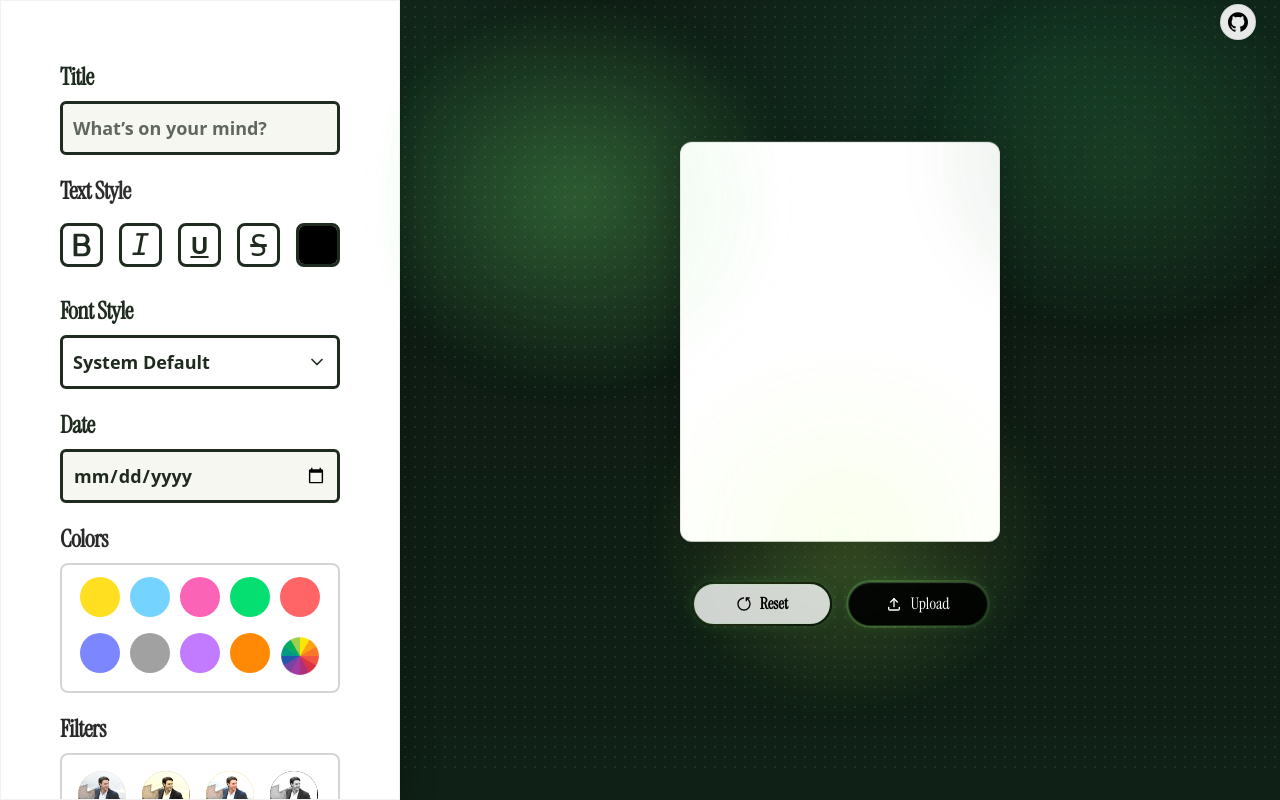
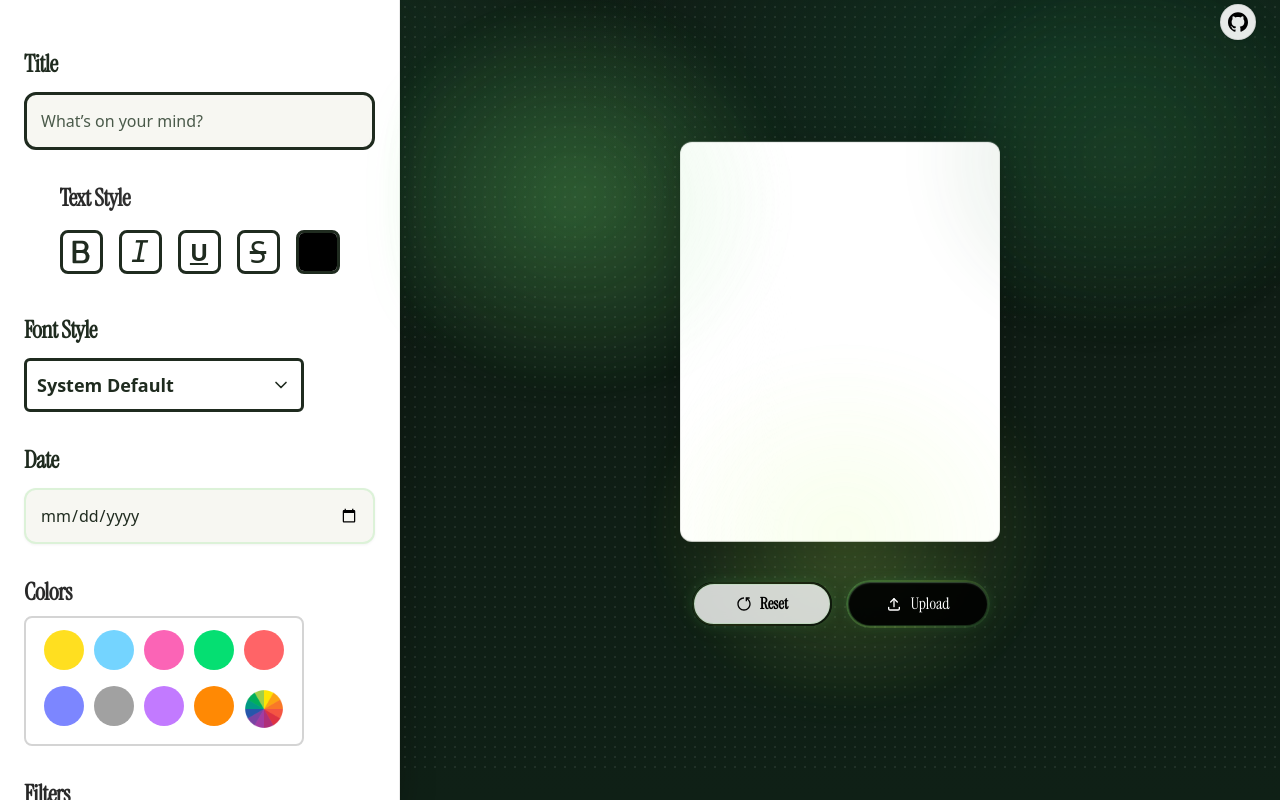
Before and after one commit to devndesigner6/retro-pic-cards, a React (Vite) app: page / in a window 1280 px wide. Shown: the top 800 px of the page. Built offline with nearby package versions, Linux system fonts and the light colour scheme; a web font is replaced by a local one.

Commit message:
Enhance desktop controls with modern styling - rounded inputs, better spacing, green accents

```diff
--- a/src/App.css
+++ b/src/App.css
@@ -264,6 +264,36 @@ body {
   scrollbar-width: none;
 }
 
+/* Modern input styling */
+.modern-input {
+  transition: all 0.3s cubic-bezier(0.4, 0, 0.2, 1);
+  box-shadow: 0 1px 3px rgba(0, 0, 0, 0.05);
+}
+
+.modern-input:hover {
+  box-shadow: 0 2px 6px rgba(110, 220, 111, 0.1);
+}
+
+.modern-input:focus {
+  transform: translateY(-1px);
+  box-shadow: 0 4px 16px rgba(110, 220, 111, 0.15), 0 0 0 1px rgba(110, 220, 111, 0.1);
+}
+
+/* Modern input styling */
+.modern-input {
+  transition: all 0.3s cubic-bezier(0.4, 0, 0.2, 1);
+  box-shadow: 0 1px 3px rgba(0, 0, 0, 0.05);
+}
+
+.modern-input:hover {
+  box-shadow: 0 2px 6px rgba(110, 220, 111, 0.1);
+}
+
+.modern-input:focus {
+  transform: translateY(-1px);
+  box-shadow: 0 4px 16px rgba(110, 220, 111, 0.15), 0 0 0 1px rgba(110, 220, 111, 0.1);
+}
+
 /* Enhanced input styling */
 input[type="text"],
 input[type="date"] {
--- a/src/App.jsx
+++ b/src/App.jsx
@@ -208,39 +208,37 @@ function App() {
 
         </div>
 
-        {/* Desktop controls (unchanged) */}
-        <div className='hidden md:flex h-auto md:h-screen w-auto md:w-100 flex-col items-center pt-15 pb-15 gap-5 order-2 md:order-1 md:overflow-y-auto no-scrollbar text-[var(--text)] bg-[var(--surface)] shadow-[0_12px_32px_rgba(0,0,0,0.25)] border border-[rgba(0,0,0,0.05)]'>
+        {/* Desktop controls */}
+        <div className='hidden md:flex h-auto md:h-screen w-auto md:w-100 flex-col items-center pt-12 pb-12 gap-8 order-2 md:order-1 md:overflow-y-auto no-scrollbar text-[var(--text)] bg-[var(--surface)] shadow-[0_12px_32px_rgba(0,0,0,0.25)] border-r border-[rgba(0,0,0,0.08)]'>
 
-          <div className='flex flex-col gap-2'>
-            <h1 className='text-2xl tracking-tight text-[var(--text)]' style={{fontFamily: "'Instrument Serif', serif", fontWeight: 600}}>Title</h1>
-            <form action="" >
+          <div className='flex flex-col gap-3 w-full px-6'>
+            <h1 className='text-2xl tracking-tight text-[var(--text)] font-semibold' style={{fontFamily: "'Instrument Serif', serif"}}>Title</h1>
+            <form action="" className='w-full'>
 
               <input
               value={title}
               onChange={(e) => setTitle(e.target.value)}
               type="text"
-              className='border-3 rounded-md p-2.5 w-70 text-lg font-semibold bg-[var(--surface-2)] text-[var(--text)] placeholder:text-[rgba(31,43,31,0.7)]'
+              className='border-3 rounded-xl p-3.5 w-full text-base font-medium bg-[var(--surface-2)] text-[var(--text)] placeholder:text-[var(--muted)]'
               placeholder="What’s on your mind?"
               maxLength={50}
               ref={titleRef} />
             </form>
           </div>
 
-
-
-          <div>
+          <div className='w-full px-6'>
             <Bold  value={textColor} onChange={setTextColor}  />
           </div>
 
-          <div>
-            <h1 className='text-2xl mb-2 tracking-tight text-[var(--text)]' style={{fontFamily: "'Instrument Serif', serif", fontWeight: 600}}>Font Style</h1>
+          <div className='w-full px-6'>
+            <h1 className='text-2xl mb-3 tracking-tight text-[var(--text)] font-semibold' style={{fontFamily: "'Instrument Serif', serif"}}>Font Style</h1>
             <FontStyle selectedFont={font} onFontChange={setFont} />
           </div>
 
 
-          <div className='flex flex-col gap-2'>
-            <h1 className='text-2xl tracking-tight text-[var(--text)]' style={{fontFamily: "'Instrument Serif', serif", fontWeight: 600}}>Date</h1>
-            <form action=""  onClick={() => dateRef.current.showPicker()} >
+          <div className='flex flex-col gap-3 w-full px-6'>
+            <h1 className='text-2xl tracking-tight text-[var(--text)] font-semibold' style={{fontFamily: "'Instrument Serif', serif"}}>Date</h1>
+            <form action=""  onClick={() => dateRef.current.showPicker()} className='w-full'>
 
               <input
               onChange={(e) => {
@@ -251,24 +249,18 @@ function App() {
               }}
               type="date"
               onFocus={(e) => e.target.blur()}
-              className='border-3 rounded-md p-2.5 w-70 text-lg font-semibold selection:bg-none bg-[var(--surface-2)] text-[var(--text)] placeholder:text-[rgba(31,43,31,0.7)]'
-
+              className='modern-input border-2 border-[rgba(110,220,111,0.2)] rounded-xl p-3.5 w-full text-base font-medium bg-[var(--surface-2)] text-[var(--text)] focus:border-[var(--accent)] focus:ring-2 focus:ring-[var(--accent)]/20 focus:outline-none transition-all duration-300 hover:border-[rgba(110,220,111,0.3)]'
               ref={dateRef}
             />
-
             </form>
           </div>
 
-          <div>
-
+          <div className='w-full px-6'>
             <Bgcolor  value={color} onChange={setColor} />
-
           </div>
 
-          <div>
-
+          <div className='w-full px-6'>
             <Filter  onFilterChange={setFilter}/>
-
           </div>
 
         </div>
```
